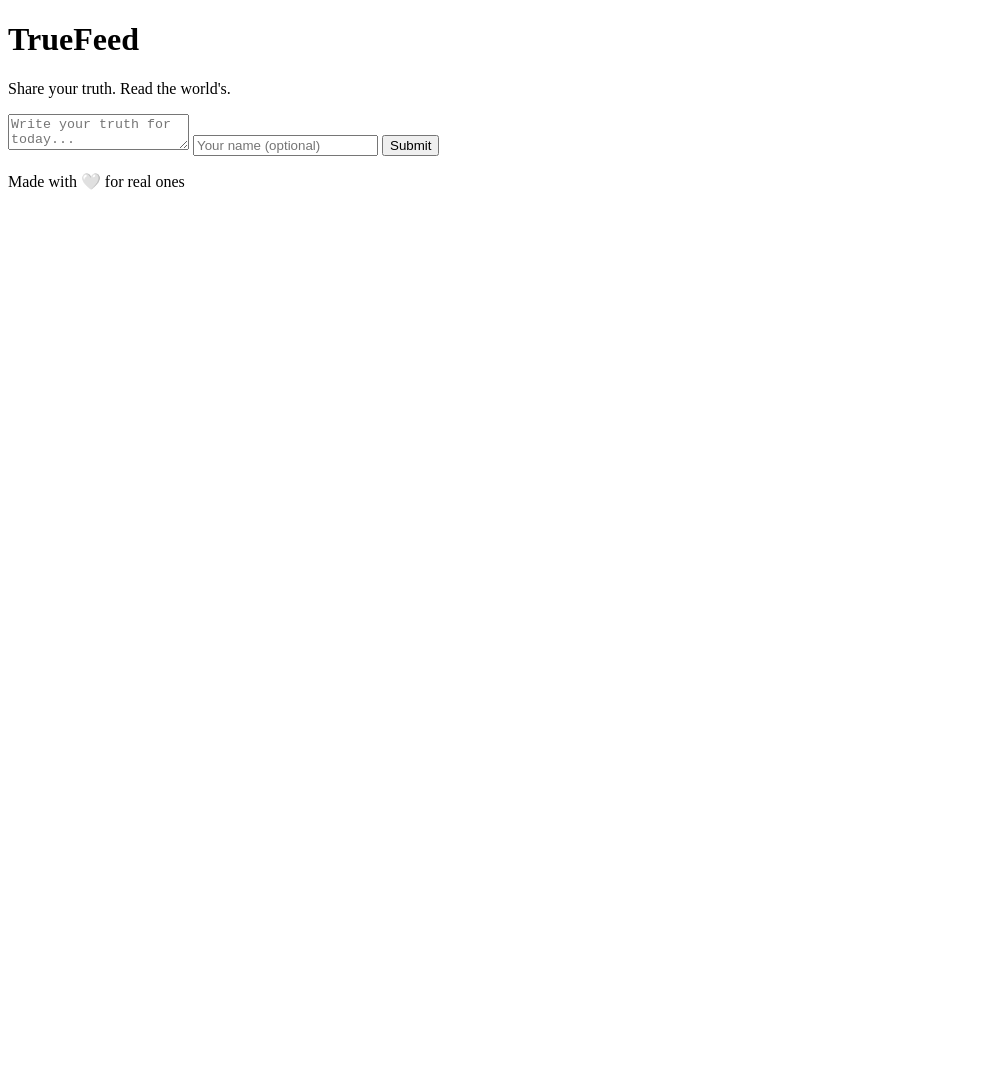
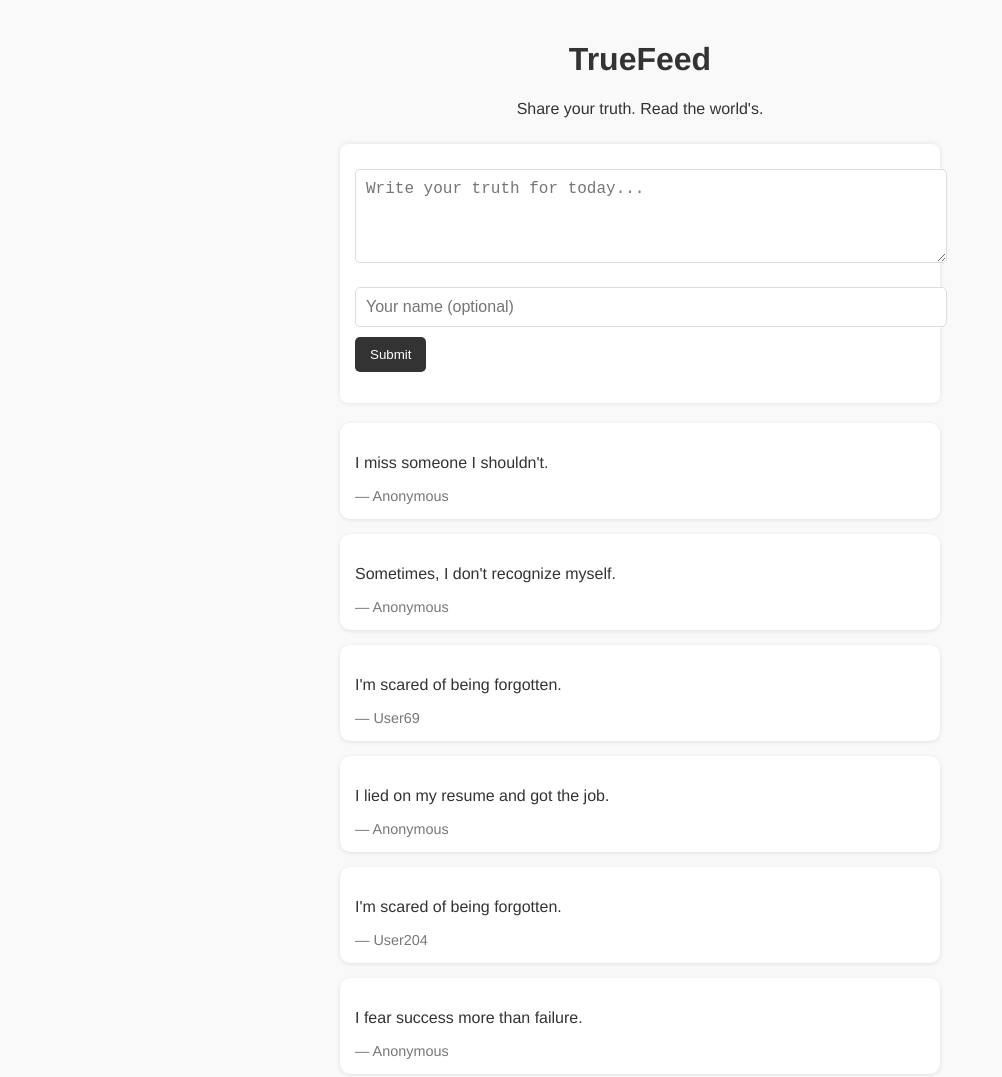
Before and after one commit to arzoo771/True-Feed, a plain HTML site: page indexx.html in a window 1280 px wide. Shown: the top 1077 px of the page, without its empty margins (0-1002 px from the left). Before the commit the page ends 800 px from the top, so only its background shows below. Drawn offline with Linux system fonts and the light colour scheme.

Commit message:
Update indexx.html

```diff
--- a/indexx.html
+++ b/indexx.html
@@ -2,9 +2,9 @@
 <html lang="en">
 <head>
   <meta charset="UTF-8" />
-  <meta name="viewport" content="width=device-width, initial-scale=1.0"/>
+  <meta name="viewport" content="width=device-width, initial-scale=1" />
   <title>TrueFeed – One Truth a Day</title>
-  <link rel="stylesheet" href="stylee.css" />
+  <link rel="stylesheet" href="style.css" />
 </head>
 <body>
   <div class="app">
@@ -14,7 +14,7 @@
     </header>
 
     <section class="submission">
-      <textarea id="truthInput" placeholder="Write your truth for today..."></textarea>
+      <textarea id="truthInput" placeholder="Write your truth for today..." rows="4"></textarea>
       <input type="text" id="nameInput" placeholder="Your name (optional)" />
       <button id="submitBtn">Submit</button>
       <p id="message"></p>
@@ -27,6 +27,6 @@
     </footer>
   </div>
 
-  <script src="scrpt.js"></script>
+  <script src="script.js"></script>
 </body>
 </html>
```
